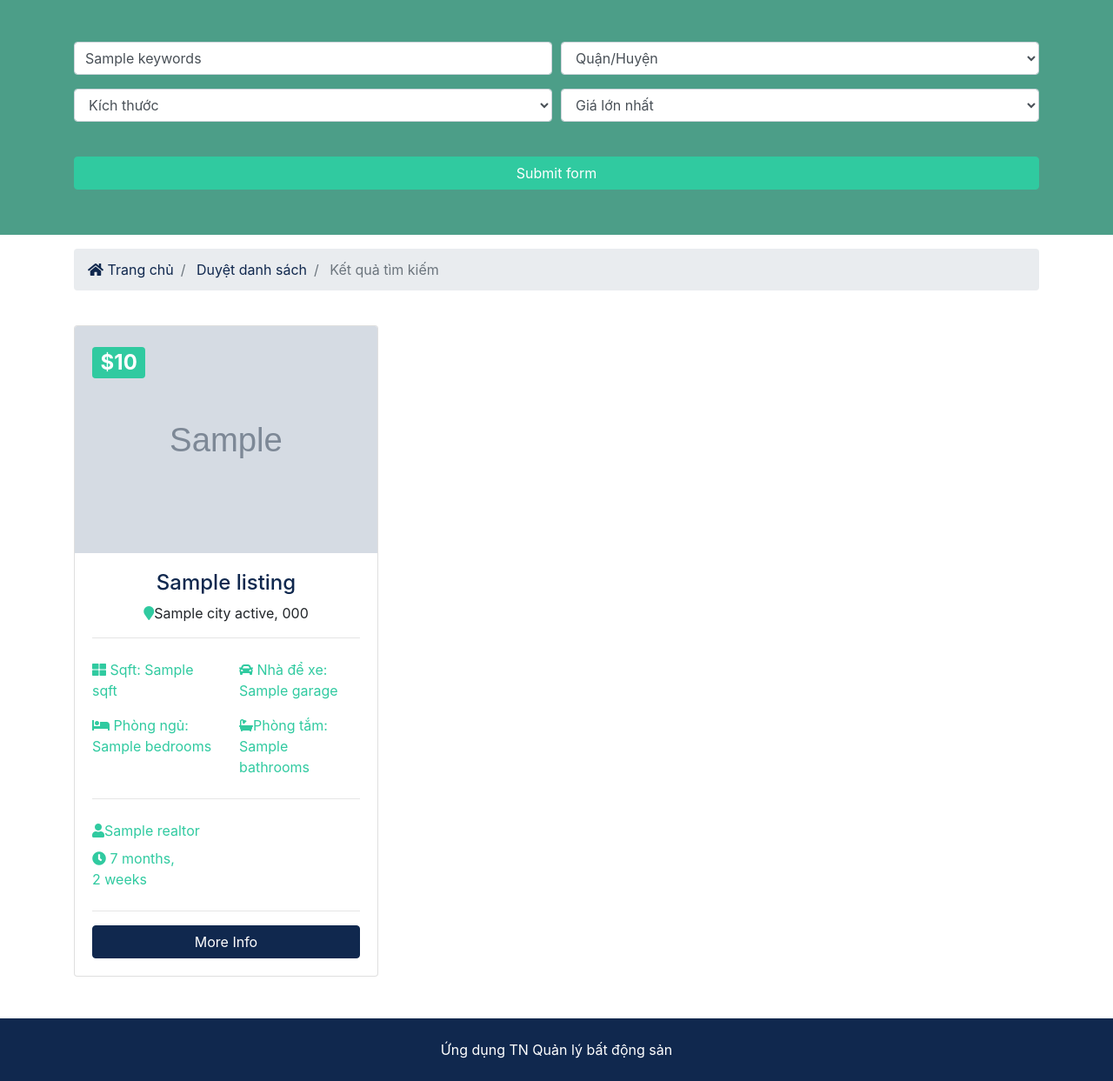
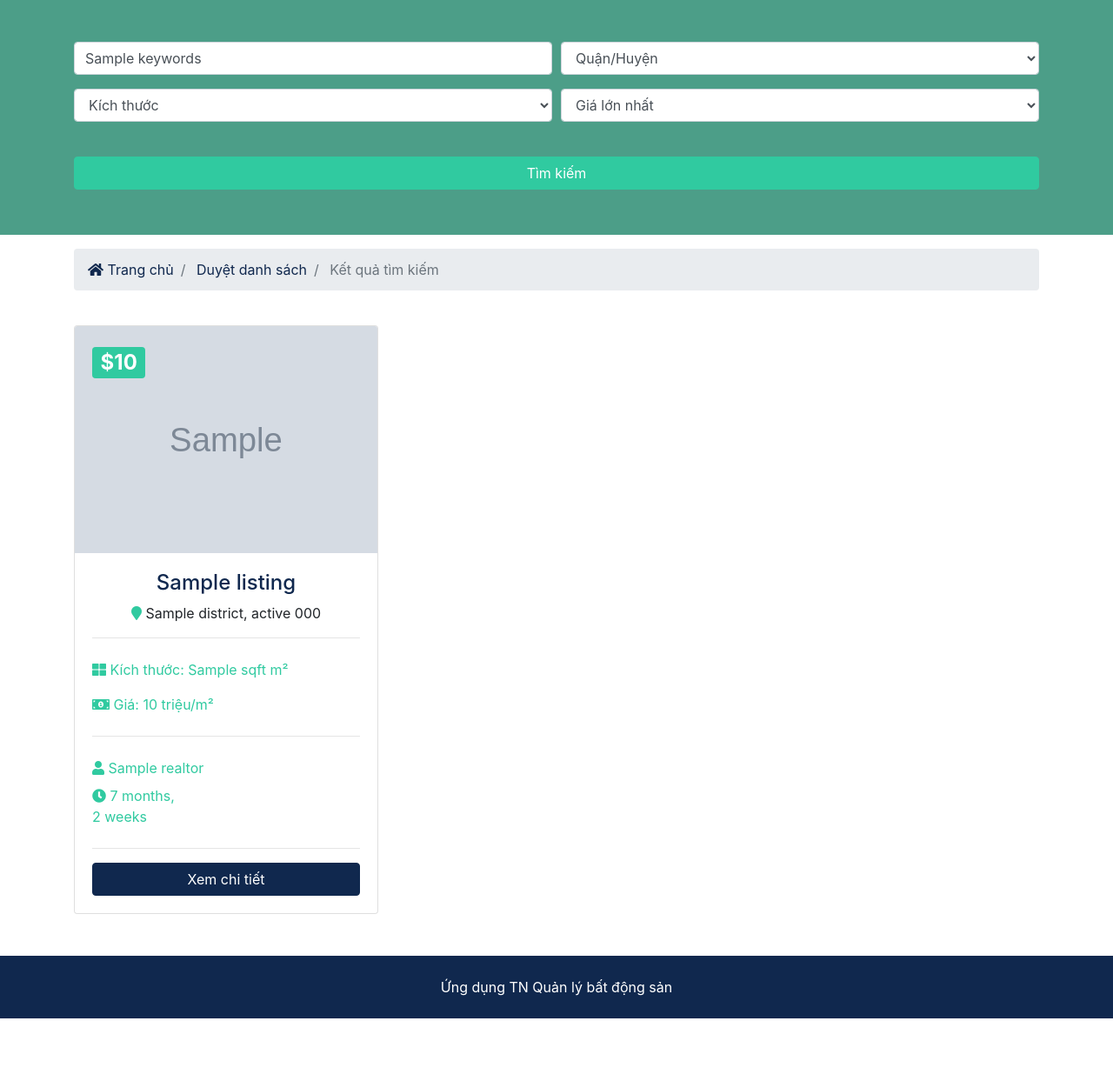
Before and after one commit to ngoankeoo/real_estate, a Django app: template templates/listings/search.html in a window 1280 px wide. Shown: the part 123-1366 px from the top of the page at 87% size. After the commit the page ends 1294 px from the top, so only its background shows below. Run offline with Django 3.2, Linux system fonts and the light colour scheme; the template is opened without the code that fills it: most values are stand-ins (such as "Sample title", 1, 10 or a date in 2020); grey boxes marked "Sample" are stand-in pictures; some libraries are stand-ins or nearby versions.

Commit message:
edit search page

```diff
--- a/listings/views.py
+++ b/listings/views.py
@@ -6,7 +6,6 @@ from django.forms import forms
 from django.shortcuts import redirect
 from realtors.models import Realtor
 from listings.models import Listing
-from datetime import datetime
 import pandas
 
 
@@ -40,7 +39,7 @@ def lisitng(request, listing_id):
 
 def search(request):
     queryset_list = Listing.objects.order_by('-list_data')
-    district = Listing.objects.order_by('district').distinct().values_list('district', flat=True)
+    districts = Listing.objects.order_by('district').distinct().values_list('district', flat=True)
     # keywords
     if 'keywords' in request.GET:
         keywords = request.GET['keywords']
@@ -72,7 +71,7 @@ def search(request):
             queryset_list = queryset_list.filter(price__lte=price)
 
     context = {
-        'district_choices': list(district),
+        'district_choices': list(districts),
         'bedroom_choices': bedroom_choices,
         'price_choices': price_choices,
         'listings': queryset_list,
--- a/pages/views.py
+++ b/pages/views.py
@@ -12,7 +12,7 @@ def index(request):
     print('index list district', list(district))
     context = {
         'listings': listings,
-        'state_choices': list(district),
+        'district_choices': list(district),
         'bedroom_choices': bedroom_choices,
         'price_choices': price_choices,
     }
--- a/templates/listings/listing.html
+++ b/templates/listings/listing.html
@@ -113,10 +113,6 @@
                         <div class="col-md-6">
                             <ul class="list-group list-group-flush">
                                 <li class="list-group-item text-secondary">
-                                    <i class="fas fa-bath"></i> Phòng tắm:
-                                    <span class="float-right">{{ listing.bathrooms }}</span>
-                                </li>
-                                <li class="list-group-item text-secondary">
                                     <i class="fas fa-th-large"></i>Kích thước:
                                     <span class="float-right">{{ listing.sqft }} m²</span>
                                 </li>
--- a/templates/listings/listings.html
+++ b/templates/listings/listings.html
@@ -50,8 +50,7 @@
             <div class="listing-heading text-center">
               <h5 class="text-primary">{{ listing.title }}</h5>
               <p>
-                <i class="fas fa-map-marker text-secondary"></i>
-                {{ listing.state }} {{ listing.zipcode }}
+                <i class="fas fa-map-marker text-secondary"></i> {{ listing.district }}, {{ listing.state }} {{ listing.zipcode }}
               </p>
             </div>
             <hr />
--- a/templates/listings/search.html
+++ b/templates/listings/search.html
@@ -12,7 +12,8 @@
                         <div class="form-row">
                             <div class="col-md-6 mb-3">
                                 <label class="sr-only">Từ khóa</label>
-                <input type="text" name="keywords" class="form-control" placeholder="Từ khóa" value="{{ value.keywords}}">
+                                <input type="text" name="keywords" class="form-control" placeholder="Từ khóa"
+                                       value="{{ value.keywords }}">
                             </div>
 
 
@@ -21,7 +22,10 @@
                                 <select name="district" class="form-control">
                                     <option selected="true" disabled="disabled">Quận/Huyện</option>
                                     {% for value in district_choices %}
-                  <option value="{{value}}">{{value}}</option>
+                                        <option value="{{ value }}"
+                                                {% if value == values.district %}
+                                                selected
+                                                {% endif %}>{{ value }}</option>
                                     {% endfor %}
                                 </select>
                             </div>
@@ -33,11 +37,11 @@
                                 <select name="bedrooms" class="form-control">
                                     <option selected="true" disabled="disabled">Kích thước</option>
                                     {% for key,value in bedroom_choices.items %}
-                    <option value="{{key}}"
+                                        <option value="{{ key }}"
                                                 {% if key == values.bedrooms %}
                                                 selected
                                                 {% endif %}
-                    >{{value}}</option>
+                                        >{{ value }}</option>
                                     {% endfor %}
                                 </select>
                             </div>
@@ -45,16 +49,16 @@
                                 <select name="price" class="form-control">
                                     <option selected="true" disabled="disabled">Giá lớn nhất</option>
                                     {% for key,value in price_choices.items %}
-                  <option value="{{key}}"
+                                        <option value="{{ key }}"
                                                 {% if key == values.price %}
                                                 selected
                                                 {% endif %}
-              >{{value}}</option>
+                                        >{{ value }}</option>
                                     {% endfor %}
                                 </select>
                             </div>
                         </div>
-            <button class="btn btn-secondary btn-block mt-4" type="submit">Submit form</button>
+                        <button class="btn btn-secondary btn-block mt-4" type="submit">Tìm kiếm</button>
                     </form>
                 </div>
             </div>
@@ -91,40 +95,41 @@
                         <div class="col-md-6 col-lg-4 mb-4">
                             <div class="card listing-preview">
                                 {#              <img class="card-img-top" src="{{listing.photo_main.url}}" alt="" />#}
-              <img class="card-img-top" src="{{listing.image_link}}" alt="" />
+                                <img class="card-img-top" src="{{ listing.image_link }}" alt=""/>
                                 <div class="card-img-overlay">
                                     <h2>
-                  <span class="badge badge-secondary text-white">${{ listing.price | intcomma}}</span>
+                                        <span class="badge badge-secondary text-white">${{ listing.price | intcomma }}</span>
                                     </h2>
                                 </div>
                                 <div class="card-body">
                                     <div class="listing-heading text-center">
-                  <h4 class="text-primary">{{listing.title}}</h4>
+                                        <h4 class="text-primary">{{ listing.title }}</h4>
                                         <p>
-                    <i class="fas fa-map-marker text-secondary"></i>{{listing.city}} {{listing.state}}, {{listing.zipcode}}
+                                            <i class="fas fa-map-marker text-secondary"></i> {{ listing.district }}, {{ listing.state }} {{ listing.zipcode }}
                                         </p>
                                     </div>
-                <hr />
+                                    <hr/>
                                     <div class="row py-2 text-secondary">
-                  <div class="col-6">
-                    <i class="fas fa-th-large"></i> Sqft: {{listing.sqft}}
+                                        <div class="col-12">
+                                            <i class="fas fa-th-large"></i> Kích thước: {{ listing.sqft }} m²
                                         </div>
-                  <div class="col-6"><i class="fas fa-car"></i> Nhà để xe: {{listing.garage}}</div>
                                     </div>
                                     <div class="row py-2 text-secondary">
-                  <div class="col-6"><i class="fas fa-bed"></i> Phòng ngủ: {{listing.bedrooms}}</div>
-                  <div class="col-6"><i class="fas fa-bath"></i>Phòng tắm: {{listing.bathrooms}}</div>
+                                        <div class="col-12"><i class="fas fa-money-bill-alt"></i> Giá: {{ listing.price }}
+                                            triệu/m²
                                         </div>
-                <hr />
+                                    </div>
+                                    <hr/>
                                     <div class="row py-2 text-secondary">
-                  <div class="col-6"><i class="fas fa-user"></i>{{listing.realtor}}</div>
+                                        <div class="col-12"><i class="fas fa-user"></i> {{ listing.realtor }}</div>
                                     </div>
                                     <div class="row text-secondary pb-2">
-                  <div class="col-6"><i class="fas fa-clock"></i> {{ listing.list_data | timesince }}</div>
+                                        <div class="col-6"><i
+                                                class="fas fa-clock"></i> {{ listing.list_data | timesince }}</div>
                                     </div>
-                <hr />
+                                    <hr/>
                                     <a href="{% url 'listing' listing.id %}" class="btn btn-primary btn-block"
-                  >More Info</a
+                                    >Xem chi tiết</a
                                     >
                                 </div>
                             </div>
@@ -139,7 +144,6 @@
                 {% endif %}
 
 
-
             </div>
         </div>
     </section>
--- a/templates/pages/index.html
+++ b/templates/pages/index.html
@@ -34,7 +34,7 @@
                                         <option selected="true" disabled="disabled"
                                         >Quận/Huyện
                                         </option>
-                                        {% for value in state_choices %}
+                                        {% for value in district_choices %}
                                             <option value="{{ value }}">{{ value }}</option>
                                         {% endfor %}
 
@@ -103,7 +103,7 @@
                                     <div class="listing-heading text-center">
                                         <h5 class="text-primary">{{ listing.title }}</h5>
                                         <p>
-                                            <i class="fas fa-map-marker text-secondary"></i> {{ listing.state }} {{ listing.zipcode }}
+                                            <i class="fas fa-map-marker text-secondary"></i> {{ listing.district }}, {{ listing.state }} {{ listing.zipcode }}
                                         </p>
                                     </div>
                                     <hr/>
@@ -119,7 +119,7 @@
                                     </div>
                                     <hr/>
                                     <div class="row py-2 text-secondary">
-                                        <div class="col-6"><i class="fas fa-user"></i>{{ listing.realtor }}</div>
+                                        <div class="col-12"><i class="fas fa-user"></i> {{ listing.realtor }}</div>
                                     </div>
                                     <div class="row text-secondary pb-2">
                                         <div class="col-6"><i
```
Lines whose indentation alone changed are shown as unchanged.
